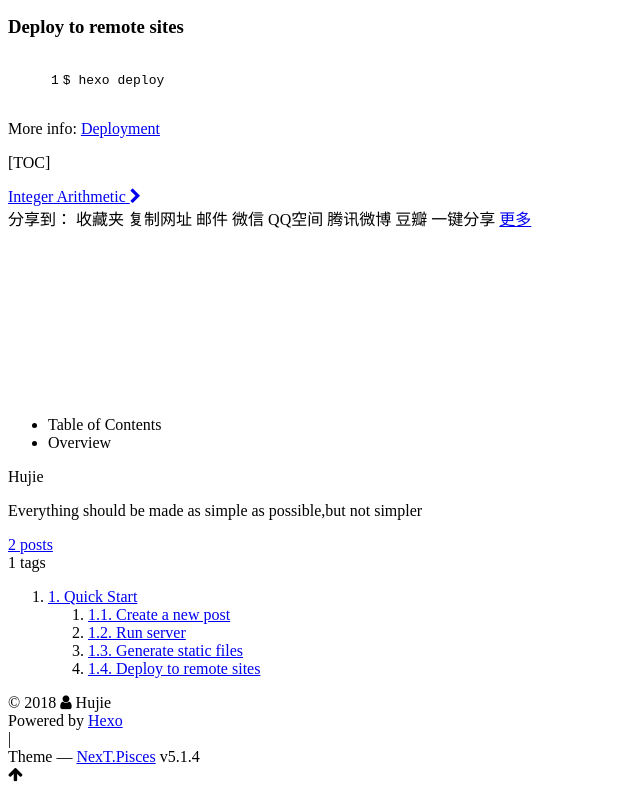
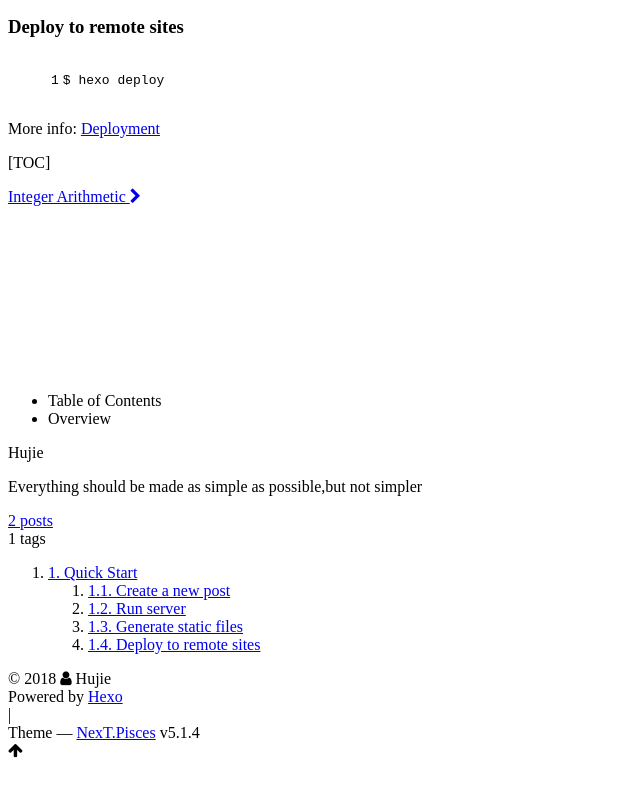
Before and after one commit to icodeworld/icodeworld.github.io, a plain HTML site: page 2018/04/24/hello-world/index.html in a window 1280 px wide. Shown: the part 791-1583 px from the top of the page, without its empty margins (0-640 px from the left). After the commit the page ends 1559 px from the top, so only its background shows below. Drawn offline with Linux system fonts and the light colour scheme.

Commit message:
Site updated: 2018-04-27 21:25:30

```diff
--- a/2018/04/24/hello-world/index.html
+++ b/2018/04/24/hello-world/index.html
@@ -361,32 +361,6 @@
 
     <div class="post-spread">
 
-        <!-- JiaThis Button BEGIN -->
-<div class="jiathis_style">
-<span class="jiathis_txt">分享到：</span>
-<a class="jiathis_button_fav">收藏夹</a>
-<a class="jiathis_button_copy">复制网址</a>
-<a class="jiathis_button_email">邮件</a>
-<a class="jiathis_button_weixin">微信</a>
-<a class="jiathis_button_qzone">QQ空间</a>
-<a class="jiathis_button_tqq">腾讯微博</a>
-<a class="jiathis_button_douban">豆瓣</a>
-<a class="jiathis_button_share">一键分享</a>
-
-<a href="http://www.jiathis.com/share?uid=2140465" class="jiathis jiathis_txt jiathis_separator jtico jtico_jiathis" target="_blank">更多</a>
-<a class="jiathis_counter_style"></a>
-</div>
-<script type="text/javascript" >
-var jiathis_config={
-  data_track_clickback:true,
-  summary:"",
-  shortUrl:false,
-  hideMore:false
-}
-</script>
-<script type="text/javascript" src="http://v3.jiathis.com/code/jia.js?uid=" charset="utf-8"></script>
-<!-- JiaThis Button END -->
-
     </div>
   </div>
 
```
